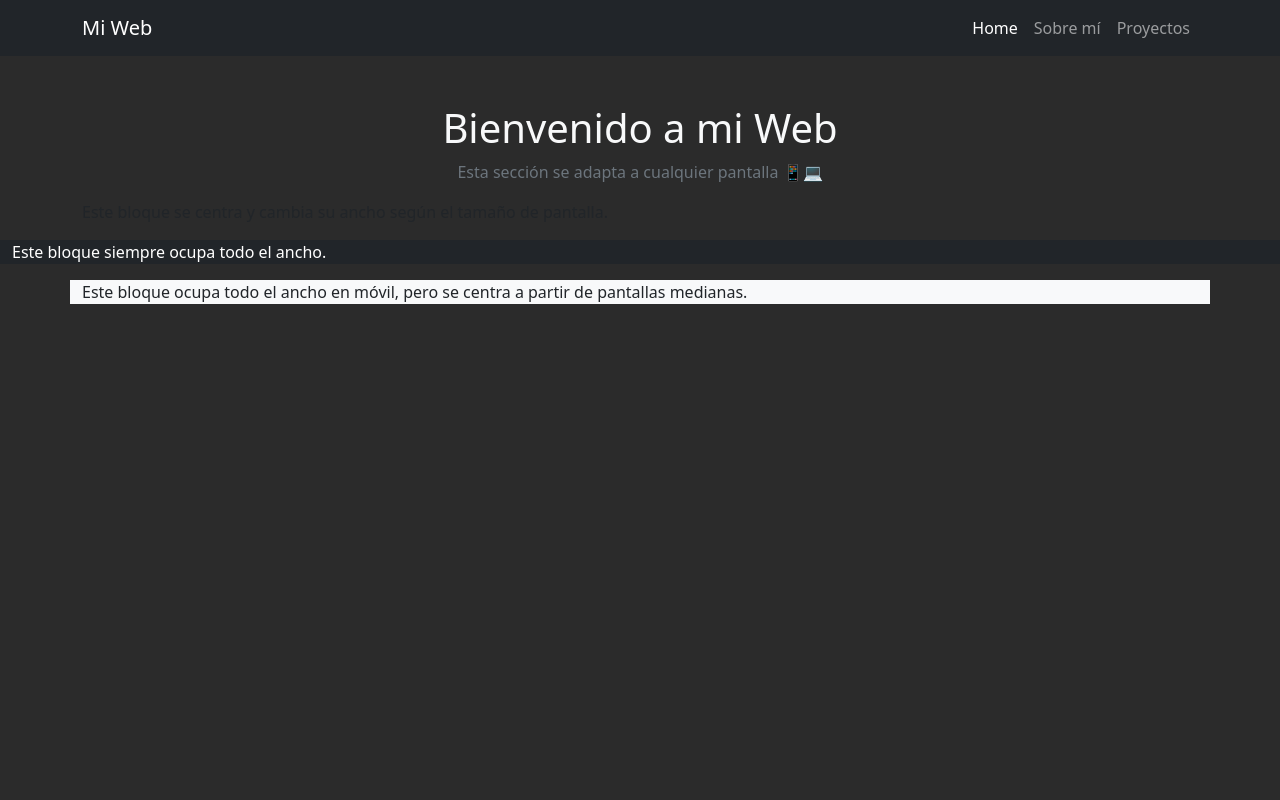
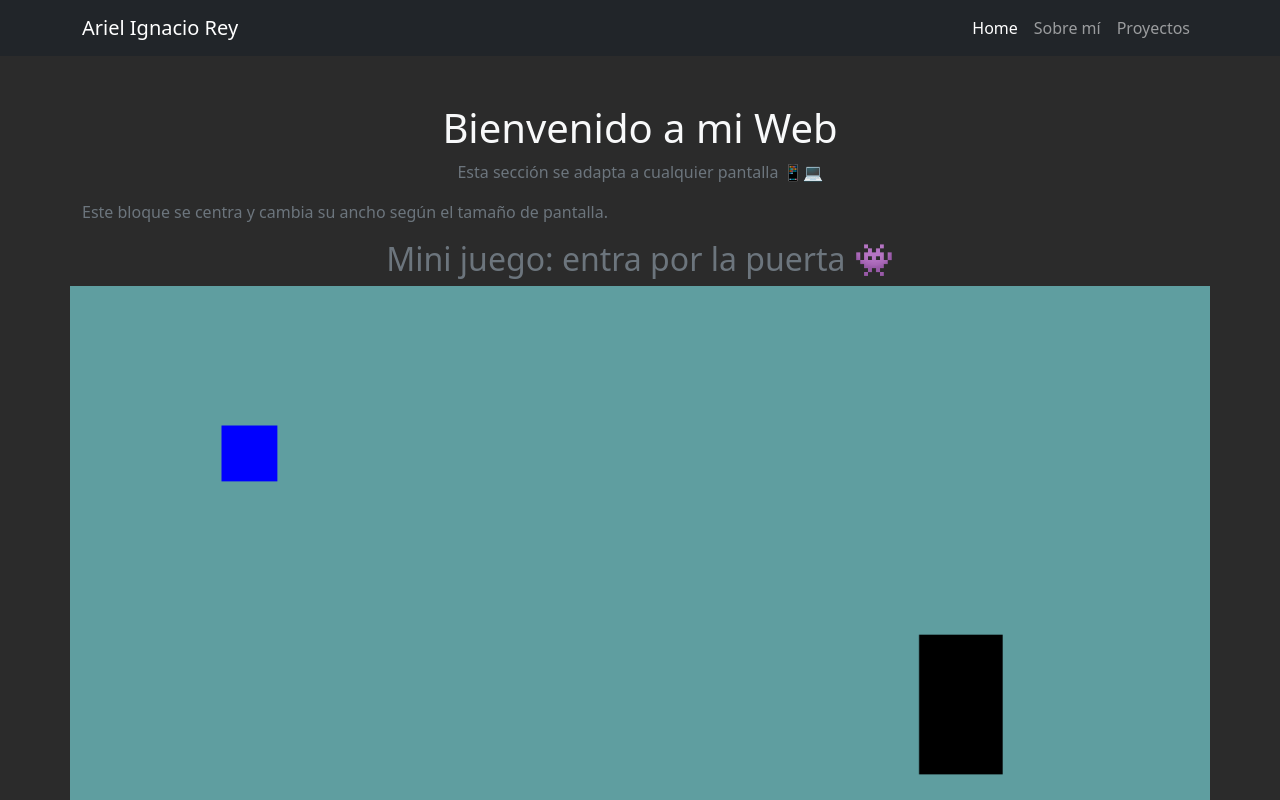
Before and after one commit to arielrey/nacho-web, a plain HTML site: page index.html in a window 1280 px wide. Shown: the top 800 px of the page. Drawn offline with nearby package versions, Linux system fonts and the light colour scheme.

Commit message:
Update index.html style.css

```diff
--- a/css/style.css
+++ b/css/style.css
@@ -1,3 +1,7 @@
 .body{
     background-color: rgb(43, 43, 43);
 }
+
+.canvas-game{
+    background-color: cadetblue;
+}
--- a/index.html
+++ b/index.html
@@ -18,7 +18,7 @@
   <nav class="navbar navbar-expand-lg navbar-dark bg-dark">
     <div class="container">
       <!-- Logo o título -->
-      <a class="navbar-brand" href="index.html">Mi Web</a>
+      <a class="navbar-brand" href="index.html">Ariel Ignacio Rey</a>
 
       <!-- Botón hamburguesa -->
       <button class="navbar-toggler" type="button" data-bs-toggle="collapse" data-bs-target="#navbarNav"
@@ -51,16 +51,15 @@
 
   <!-- CONTENIDO DE EJEMPLO USANDO CONTAINER-->
     <div class="container">
-        <p>Este bloque se centra y cambia su ancho según el tamaño de pantalla.</p>
+        <p class="text-secondary">Este bloque se centra y cambia su ancho según el tamaño de pantalla.</p>
     </div>
 
-    <div class="container-fluid bg-dark text-white">
-        <p>Este bloque siempre ocupa todo el ancho.</p>
+    <div class="text-center">
+      <h2 class="text-secondary">Mini juego: entra por la puerta 👾</h2>
+      <canvas id="game" width="800" height="600" class="canvas-game container"></canvas>
+      <script src="./js/game.js"></script>
     </div>
 
-    <div class="container-md bg-light">
-        <p>Este bloque ocupa todo el ancho en móvil, pero se centra a partir de pantallas medianas.</p>
-    </div>
 
   <script src="https://cdn.jsdelivr.net/npm/bootstrap@5.3.8/dist/js/bootstrap.bundle.min.js" integrity="sha384-FKyoEForCGlyvwx9Hj09JcYn3nv7wiPVlz7YYwJrWVcXK/BmnVDxM+D2scQbITxI" crossorigin="anonymous"></script>
 </body>
```
Also changed, not shown: proyectos.html (+8 -3 lines).
